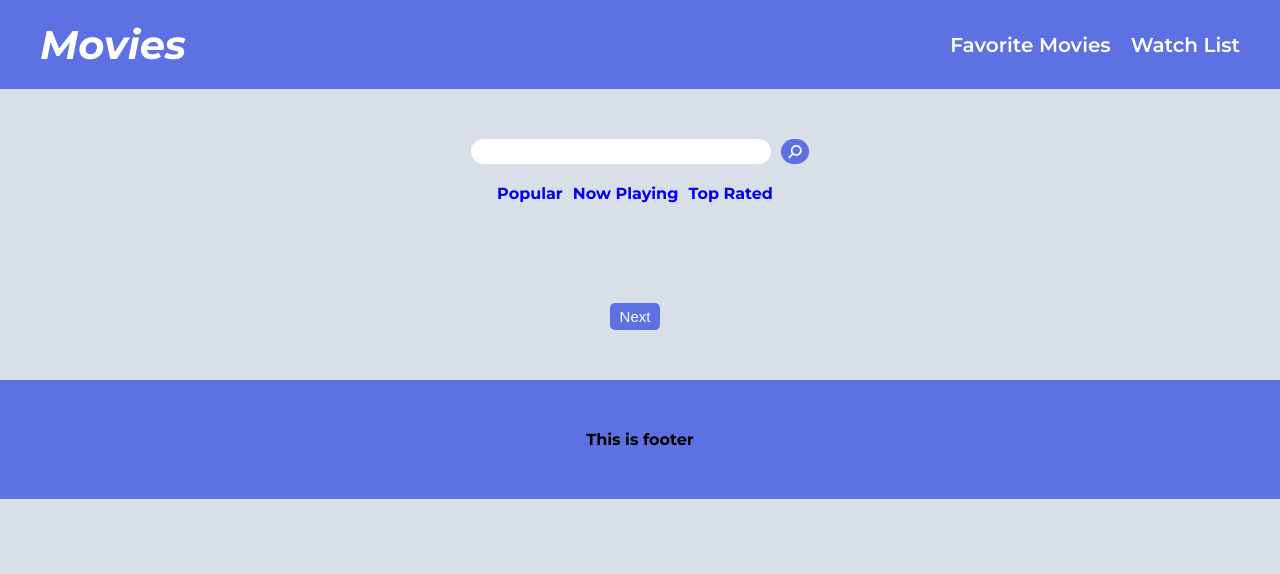
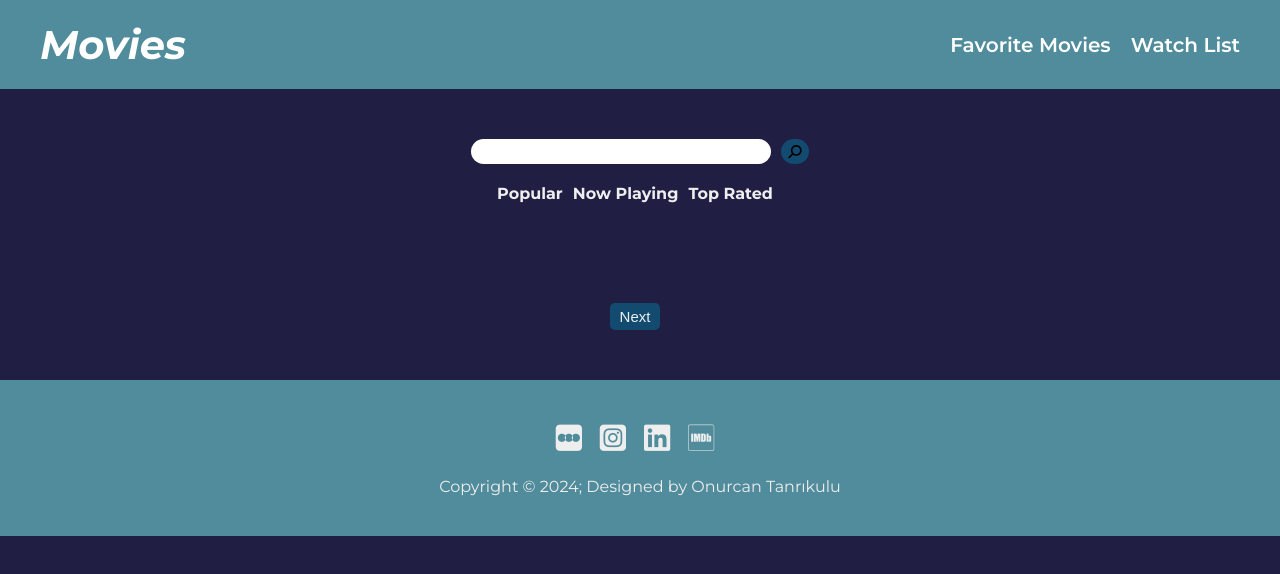
Before and after one commit to onrcn-tnrkl/TMDB-Movie-Project, a plain HTML site: page TMDB Project/index.html in a window 1280 px wide. Drawn offline with Linux system fonts and the light colour scheme; no server answers.

Commit message:
Add files via upload

```diff
--- a/TMDB Project/app.js
+++ b/TMDB Project/app.js
@@ -58,7 +58,7 @@ document.addEventListener('DOMContentLoaded',()=>{
         top_rated.style.textShadow="none";
 
         button.classList.add('active')
-        button.style.textShadow="0 4px 8px rgba(0, 0, 0, 0.5)";
+        button.style.textShadow="0 4px 8px rgba(255, 255, 255, 0.5)";
     }
 
     popular.addEventListener('click',()=>{
--- /dev/null
+++ b/TMDB Project/common.css
@@ -0,0 +1,65 @@
+*{
+    margin:0;
+    padding: 0;
+    box-sizing: border-box;
+}
+
+body{
+    font-family: 'Montserrat', sans-serif;
+    background-color: #201E43;
+    color:#EEEEEE;
+}
+a{
+    text-decoration: none;
+}
+
+header{
+    display: flex;
+    justify-content: space-between;
+    align-items: center;
+    background-color: #508C9B;
+    padding: 20px 40px;
+}
+
+header h1{
+    font-size: 40px;
+    font-weight: bold;
+    font-style: italic;
+    color: white;
+    cursor: pointer;
+}
+header h2{
+    font-size: 20px;
+    font-weight: 600;
+    margin-left: 20px;
+
+}
+header h2 a{
+    color:white
+}
+header h2 a:hover{
+    color: black;
+}
+.listLogo{
+    display: flex;
+}
+
+footer{
+    background-color: #508C9B;
+    height: 100%;
+    display: flex;
+    flex-direction: column;
+    align-items: center;
+}
+footer .social-icons {
+    font-size: 30px;
+    margin:40px 0px 20px 0px;
+}
+footer .social-icons a{
+    color:#EEEEEE;
+    margin-right: 10px;
+}
+footer p{
+    color:#EEEEEE;
+    margin-bottom: 40px;
+}
--- a/TMDB Project/favorites.css
+++ b/TMDB Project/favorites.css
@@ -1,53 +1,4 @@
-*{
-    margin:0;
-    padding: 0;
-    box-sizing: border-box;
-}
-
-body{
-    font-family: 'Montserrat', sans-serif;
-    background-color: rgb(216, 223, 233);
-}
-
-.container{
-    display: flex;
-    flex-direction: column;
-    justify-content: space-between;
-}
-a{
-    text-decoration: none;
-}
-
-header{
-    display: flex;
-    justify-content: space-between;
-    align-items: center;
-    background-color: rgb(93, 113, 227);
-    padding: 20px 40px;
-}
-
-header h1{
-    font-size: 40px;
-    font-weight: bold;
-    font-style: italic;
-    color: white;
-    cursor: pointer;
-}
-header h2{
-    font-size: 20px;
-    font-weight: 600;
-    margin-left: 20px;
-
-}
-header h2 a{
-    color:white
-}
-header h2 a:hover{
-    color: black;
-}
-.listLogo{
-    display: flex;
-}
+@import url("common.css");
 
 .content{
     display: flex;
@@ -73,8 +24,12 @@ header h2 a:hover{
     overflow: hidden;
     height: 100%;
     margin-bottom: 20px;
-    background-color: white;
+    background-color: #134B70;
     cursor: pointer;
+    color:#EEEEEE;
+}
+.content .likedMovies .card:hover{
+    background-color: #134b70a1;
 }
 .card .img{
     width:180px;
@@ -108,16 +63,6 @@ header h2 a:hover{
     text-overflow: ellipsis;
 }
 
-footer{
-    background-color: rgb(93, 113, 227);
-    height: 100%;
-    display: flex;
-    justify-content: center;
-}
-footer h4{
-    margin:50px 0px;
-}
-
 @media (max-width:620px) {
     .overview {
         display: none;
--- a/TMDB Project/index.html
+++ b/TMDB Project/index.html
@@ -40,7 +40,13 @@
             <button id="next">Next</button>
         </div>
         <footer>
-            <h4>This is footer</h4>
+            <div class="social-icons">
+                <a href=""><i class="fa-brands fa-square-letterboxd"></i></a>
+                <a href=""><i class="fa-brands fa-square-instagram"></i></a>
+                <a href=""><i class="fa-brands fa-linkedin"></i></a>
+                <a href=""><i class="fa-brands fa-imdb"></i></a>
+            </div>
+            <p>Copyright &copy; 2024; Designed by Onurcan Tanrıkulu</p>
         </footer>
     </div>
 
--- a/TMDB Project/movie.css
+++ b/TMDB Project/movie.css
@@ -1,56 +1,12 @@
-*{
-    margin:0;
-    padding:0;
-    box-sizing: border-box;
-}
+@import url("common.css");
+
 
 .container{
     display: flex;
     flex-direction: column;
 }
 
-body{
-    font-family: 'Montserrat', sans-serif;
-    background-color: rgb(216, 223, 233);
-}
 
-a{
-    text-decoration: none;
-}
-
-header{
-    display: flex;
-    justify-content: space-between;
-    align-items: center;
-    background-color: rgb(93, 113, 227);
-    padding: 20px 40px;
-}
-
-header h1{
-    font-size: 40px;
-    font-weight: bold;
-    font-style: italic;
-    color: white;
-    cursor: pointer;
-}
-header h2{
-    font-size: 20px;
-    font-weight: 600;
-    margin-left: 20px;
-
-}
-header h2 a{
-    color:white
-}
-header h2 a:hover{
-    color: black;
-}
-
-.listLogo{
-    display: flex;
-    justify-content: flex-end;
-
-}
 
 .content-divs{
     display: flex;
@@ -90,15 +46,16 @@ li{
     display: flex;
     justify-content:center ;
     padding: 10px 20px;
-    background-color: white;
+    background-color: #508C9B;
     margin:0px 20px;
     border-radius: 20px;
     font-weight: bold;
     cursor: pointer;
+    color:#EEEEEE;
 }
 
 .watch-trailer:hover{
-    background-color: rgb(235, 139, 21);
+    background-color: #508c9ba1;
 }
 
 .movie-details{
@@ -151,7 +108,7 @@ li{
 }
 
 .tmdb-rate{
-    background-color: rgb(93, 113, 227);
+    background-color: #508C9B;
     padding: 10px;
     border-radius: 25px;
     width:90px;
@@ -211,7 +168,7 @@ li{
 
 
 div.castMenu {
-    background-color: rgb(216, 223, 233);
+    background-color: #201E43;
     overflow: auto;
     white-space: nowrap;
     margin: 0px 20px;
@@ -222,9 +179,9 @@ div.castMenu {
     color: rgb(0, 0, 0);
     text-align: center;
     text-decoration: none;
-    background-color: rgb(255, 255, 255);
+    background-color: #134B70;
     width: 250px;
-
+    color:#EEEEEE;
     border-radius: 5px;
     overflow: hidden;
     margin: 20px 15px;
@@ -233,7 +190,7 @@ div.castMenu {
 }
 
 .cast-card:hover {
-    background-color: #777;
+    background-color: #134b70a1;
 }
 
 .castImgDiv {
@@ -344,15 +301,7 @@ div.castMenu {
     height: auto;
 }
 
-footer{
-    background-color: rgb(93, 113, 227);
-    height: 100%;
-    display: flex;
-    justify-content: center;
-}
-footer h4{
-    margin:50px 0px;
-}
+
 
 @media (max-width:900px){
     .row-1{
--- a/TMDB Project/style.css
+++ b/TMDB Project/style.css
@@ -1,47 +1,4 @@
-*{
-    margin:0;
-    padding: 0;
-    box-sizing: border-box;
-}
-
-body{
-    font-family: 'Montserrat', sans-serif;
-    background-color: rgb(216, 223, 233);
-}
-a{
-    text-decoration: none;
-}
-
-header{
-    display: flex;
-    justify-content: space-between;
-    align-items: center;
-    background-color: rgb(93, 113, 227);
-    padding: 20px 40px;
-}
-
-header h1{
-    font-size: 40px;
-    font-weight: bold;
-    font-style: italic;
-    color: white;
-    cursor: pointer;
-}
-header h2{
-    font-size: 20px;
-    font-weight: 600;
-    margin-left: 20px;
-
-}
-header h2 a{
-    color:white
-}
-header h2 a:hover{
-    color: black;
-}
-.listLogo{
-    display: flex;
-}
+@import url("common.css");
 
 .searchDiv{
     display: flex;
@@ -62,26 +19,26 @@ header h2 a:hover{
     padding: 5px 7px;
     border-radius: 20px;
     border:none;
-    background-color: rgb(93, 113, 227);
-    color:white;
+    background-color: #134B70;
     transition: background-color 0.5s ease;
     cursor: pointer;
 }
 .searchDiv #searchBtn:hover{
-    background-color: rgb(235, 139, 21);
+    background-color: #134b705d;
 }
 
 .content .links{
     margin-top:20px;
     display: flex;
     justify-content: center;
-    color: rgb(93, 113, 227);
+    color:#EEEEEE;
 }
 
 .links a{
     margin-right:10px;
     text-decoration: none;
     font-weight: bold;
+    color: #EEEEEE;
     transition: color 0.5s ease;
     transition: text-shadow 0.5s ease;
 }
@@ -89,7 +46,7 @@ header h2 a:hover{
 
 
 .links a:hover{
-    color:rgb(235, 139, 21);
+    color:#eeeeeec8;
 }
 
 .movie-cards{
@@ -101,7 +58,7 @@ header h2 a:hover{
 }
 
 .card{
-    background-color: white;
+    background-color: #134B70;
     width:200px;
     border-radius: 10px;
     overflow: hidden;
@@ -109,7 +66,7 @@ header h2 a:hover{
     cursor: pointer;
 }
 .card:hover{
-    background-color: rgb(235, 139, 21);
+    background-color: #134b70a1;
 }
 
 .card img{
@@ -128,8 +85,8 @@ header h2 a:hover{
 }
 
 .pagination-buttons button{
-    background-color: rgb(93, 113, 227);
-    color:white;
+    background-color: #134B70;
+    color:#EEEEEE;
     border:none;
     border-radius: 5px;
     font-size: 15px;
@@ -144,13 +101,3 @@ header h2 a:hover{
     background-color: rgb(235, 139, 21);
     color:black;
 }
-
-footer{
-    background-color: rgb(93, 113, 227);
-    height: 100%;
-    display: flex;
-    justify-content: center;
-}
-footer h4{
-    margin:50px 0px;
-}
```
Also changed, not shown: TMDB Project/favorites.html (+7 -1 lines), TMDB Project/movie.html (+7 -1 lines).
